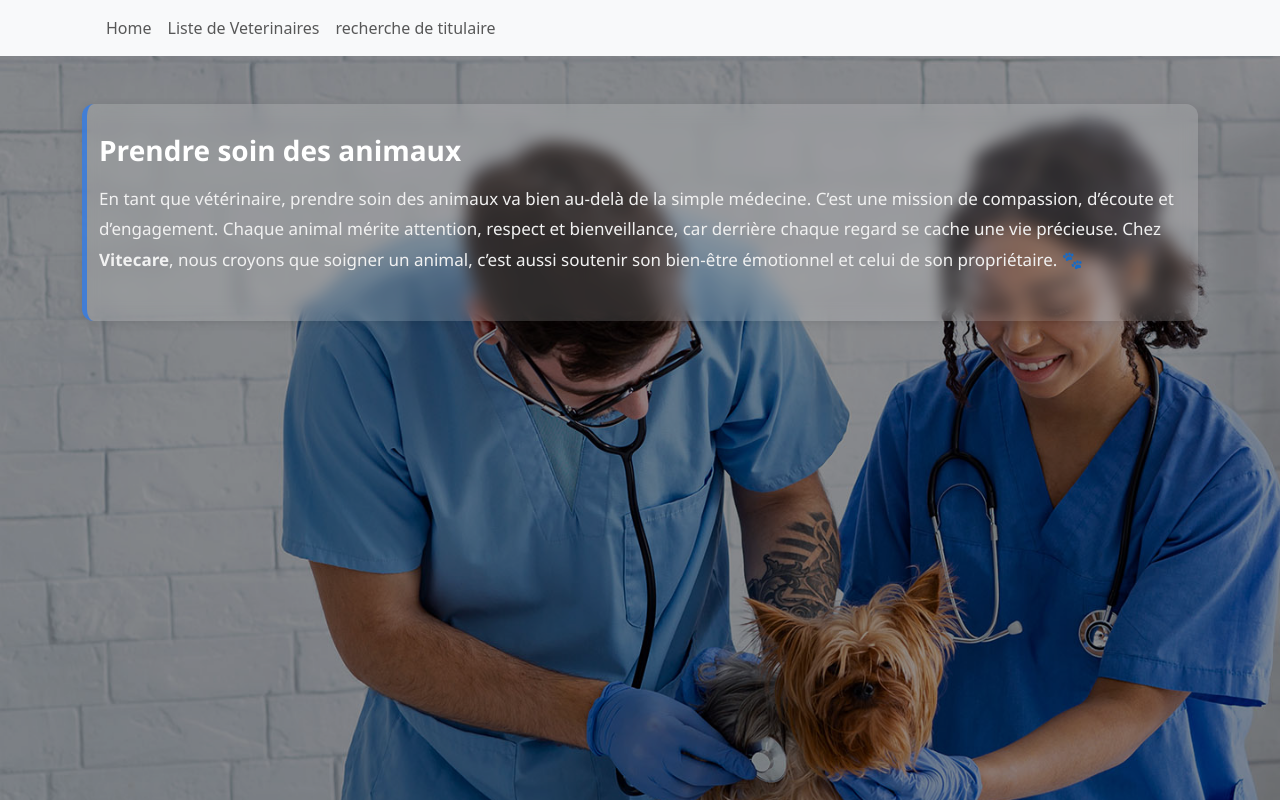
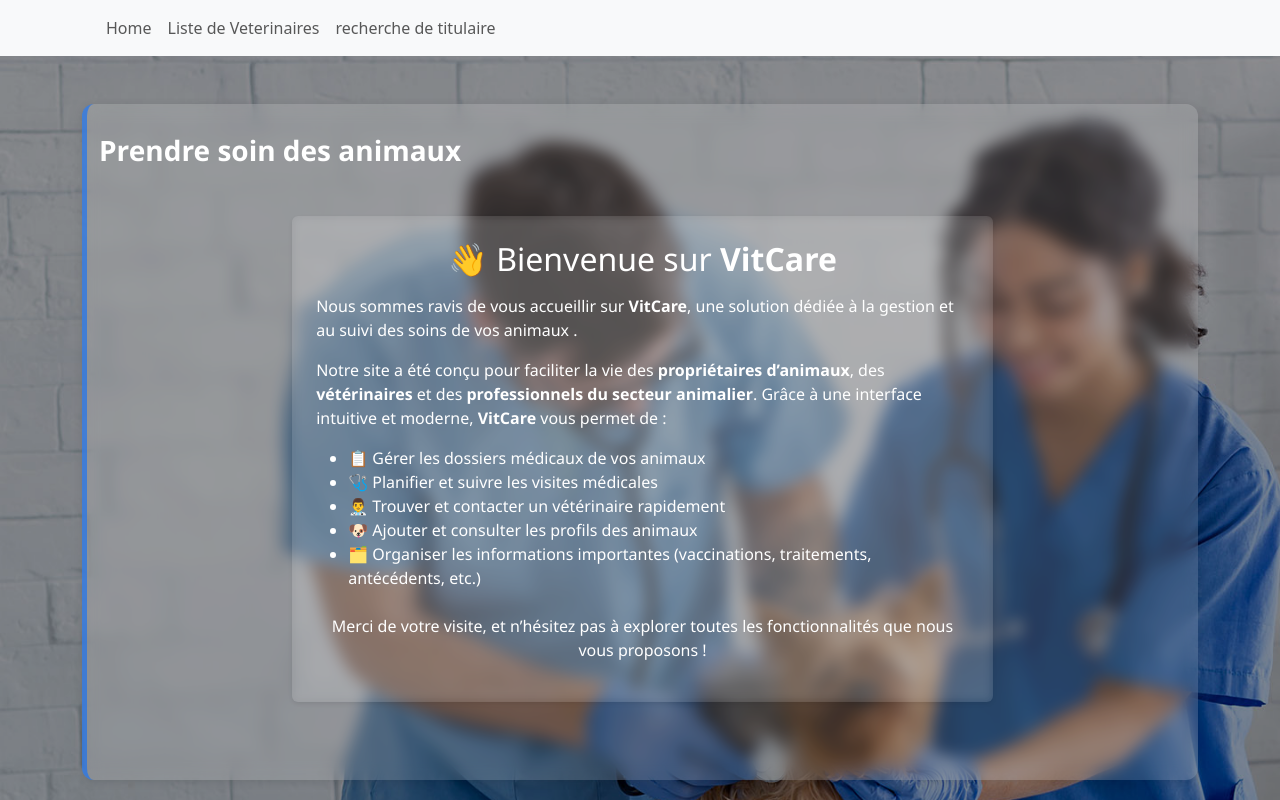
Before and after one commit to Redaelbikri/VetCare-360, a Next.js app in the folder frontend/veterinaire/: page / in a window 1280 px wide. Shown: the top 800 px of the page. Built offline with nearby package versions, Linux system fonts and the light colour scheme.

Commit message:
changement de page principale

```diff
--- a/frontend/veterinaire/app/page.tsx
+++ b/frontend/veterinaire/app/page.tsx
@@ -3,8 +3,30 @@ import 'bootstrap/dist/css/bootstrap.min.css';
 import Exemple from './components/Exemple';
 import "./globals.css";
 import Footer from './components/Footer';
-import { Card, CardBody, CardText, CardTitle } from 'react-bootstrap';
+import { Card, CardBody, CardText, CardTitle, Col, Container, Row } from 'react-bootstrap';
 export default function Home() {
+  const animals = [
+    {
+      name: 'Bella',
+      image: '/images/dog1.jpg',
+      description: 'Chienne affectueuse et joueuse.',
+    },
+    {
+      name: 'Milo',
+      image: '/images/cat1.jpg',
+      description: 'Chat curieux et calme.',
+    },
+    {
+      name: 'Luna',
+      image: '/images/rabbit1.jpg',
+      description: 'Lapin doux et intelligent.',
+    },
+    {
+      name: 'Rocky',
+      image: '/images/dog2.jpg',
+      description: 'Chien énergique et fidèle.',
+    },
+  ];
   return (
     <>
       <div className='app'>
@@ -13,16 +35,34 @@ export default function Home() {
           <div className="container mt-5 mb-5">
             <div className="animal-care-text-transparent container my-5">
               <h2 className="title mb-3">Prendre soin des animaux</h2>
-              <p className="description">
-                En tant que vétérinaire, prendre soin des animaux va bien au-delà de la simple médecine.
-                C’est une mission de compassion, d’écoute et d’engagement. Chaque animal mérite attention,
-                respect et bienveillance, car derrière chaque regard se cache une vie précieuse.
-                Chez <strong>Vitecare</strong>, nous croyons que soigner un animal, c’est aussi soutenir son bien-être émotionnel
-                et celui de son propriétaire. 🐾
-              </p>
+              <Container className="my-5">
+                <Row>
+                  <Col md={{ span: 8, offset: 2 }}>
+                    <div className="p-4 rounded shadow-sm" style={{ backdropFilter: 'blur(5px)', backgroundColor: 'rgba(255, 255, 255, 0.05)' }}>
+                      <h2 className="mb-3 text-center text-white">
+                        👋 Bienvenue sur <strong>VitCare</strong>
+                      </h2>
+                      <p className="text-white">
+                        Nous sommes ravis de vous accueillir sur <strong>VitCare</strong>, une solution dédiée à la gestion et au suivi des soins de vos animaux .
+                      </p>
+                      <p className="text-white">
+                        Notre site a été conçu pour faciliter la vie des <strong>propriétaires d’animaux</strong>, des <strong>vétérinaires</strong> et des <strong>professionnels du secteur animalier</strong>. Grâce à une interface intuitive et moderne, <strong>VitCare</strong> vous permet de :
+                      </p>
+                      <ul className="text-white">
+                        <li>📋 Gérer les dossiers médicaux de vos animaux</li>
+                        <li>🩺 Planifier et suivre les visites médicales</li>
+                        <li>👨‍⚕️ Trouver et contacter un vétérinaire rapidement</li>
+                        <li>🐶 Ajouter et consulter les profils des animaux</li>
+                        <li>🗂️ Organiser les informations importantes (vaccinations, traitements, antécédents, etc.)</li>
+                      </ul>
+                      <p className="text-center text-white mt-4">
+                        Merci de votre visite, et n’hésitez pas à explorer toutes les fonctionnalités que nous vous proposons !
+                      </p>
+                    </div>
+                  </Col>
+                </Row>
+              </Container>
             </div></div>
-
-
         </div>
       </div><Footer />
     </>
```
